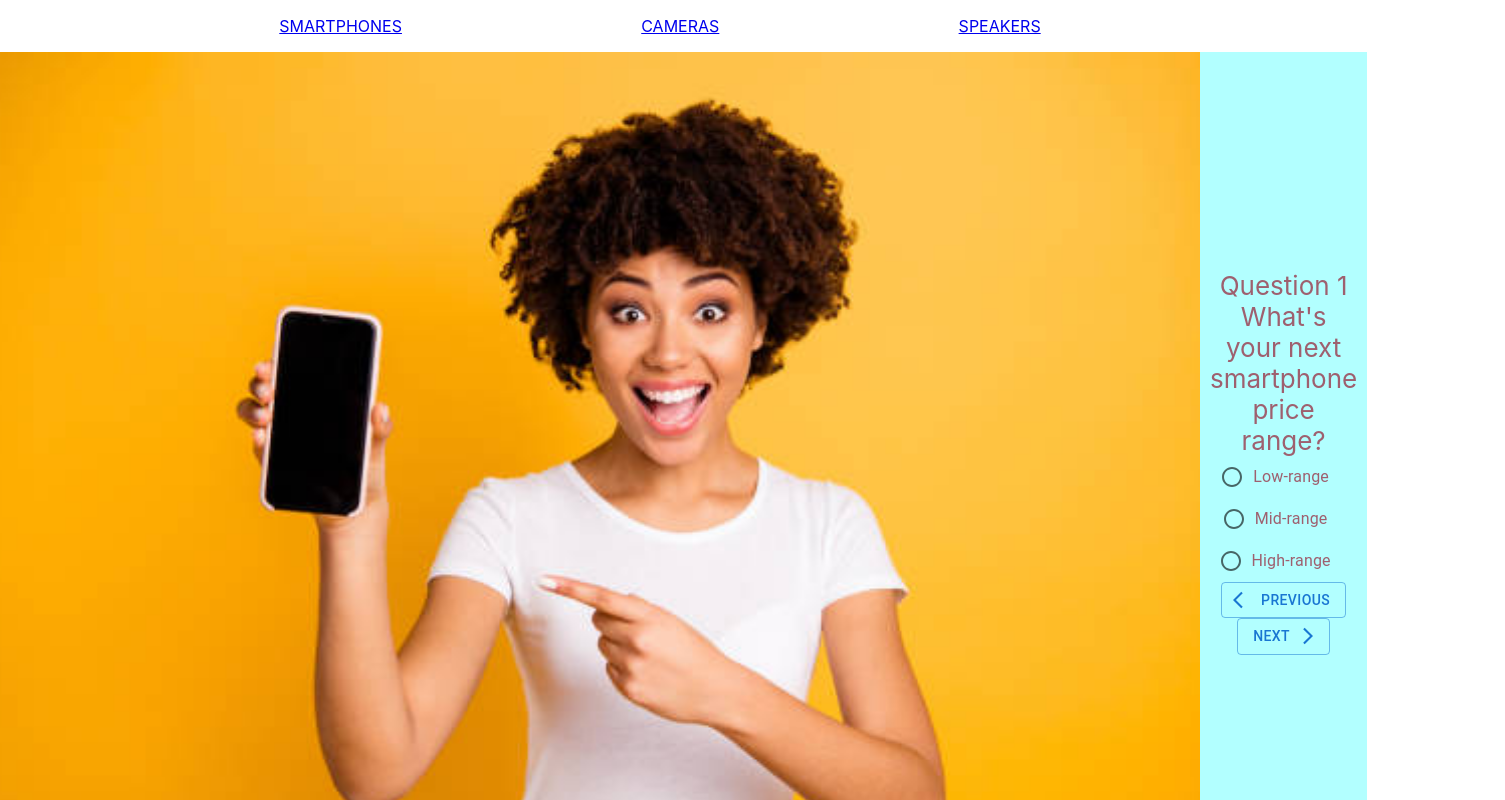
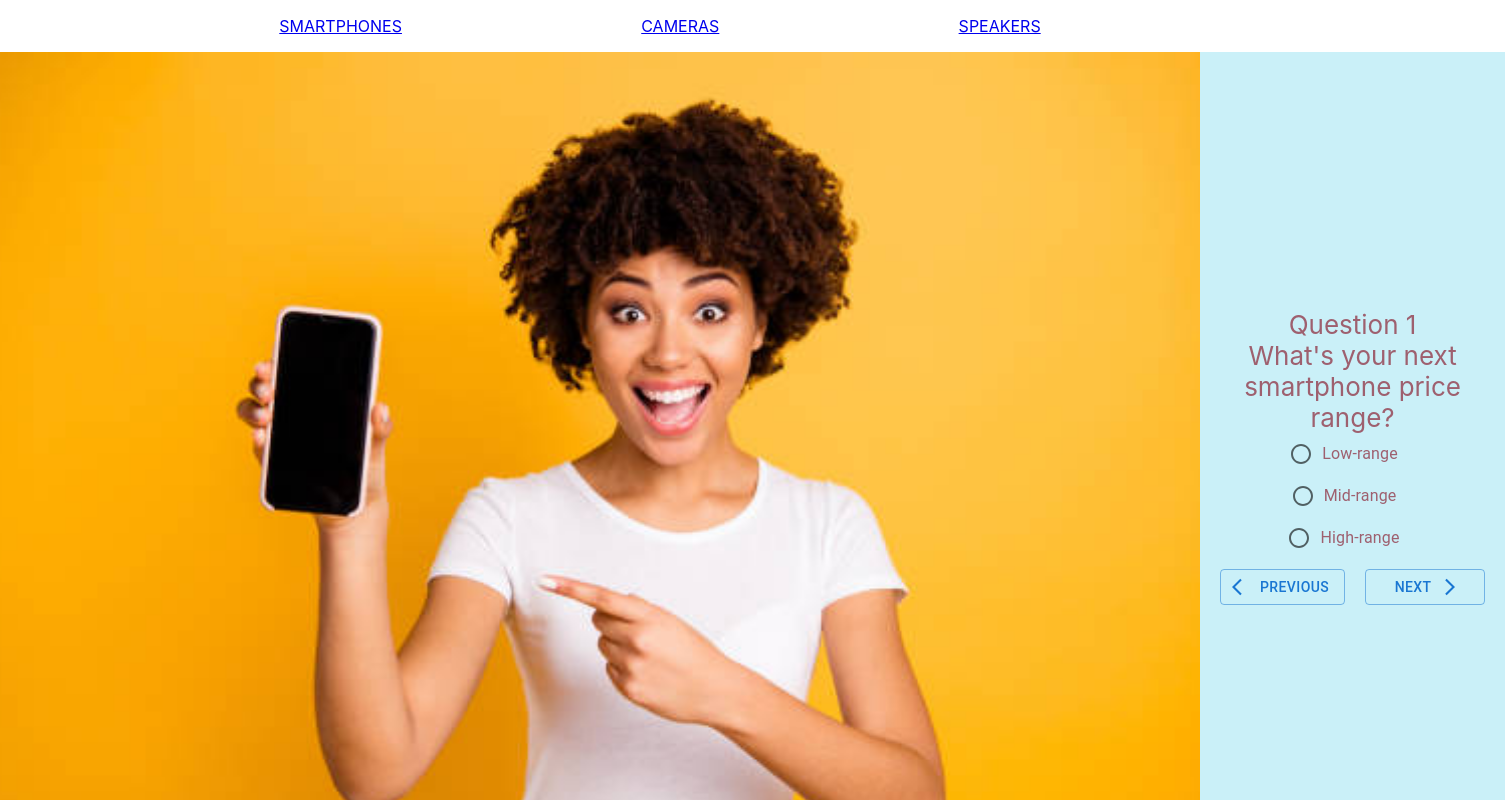
Before and after one commit to e2heidari/find-my-phone, a React (Create React App) app: page /smartphones in a window 1280 px wide. Shown: the top 800 px of the page, 1505 px wide, since content can reach past the window. Built offline with nearby package versions, Linux system fonts and the light colour scheme.

Commit message:
change background color and add functionality

```diff
--- a/src/components/Smartphones/Smartphones.js
+++ b/src/components/Smartphones/Smartphones.js
@@ -5,7 +5,7 @@ import Option from "./Option";
 import { useState } from "react";
 import React from "react";
 import phoneData from "../../jsonFiles/phoneData.json";
-import { FormContainer, Form, Image } from "./styled";
+import { FormContainer, Form, Image, ButtonContainer } from "./styled";
 import { useHistory } from "react-router-dom";
 import ArrowForwardIosIcon from "@mui/icons-material/ArrowForwardIos";
 import Button from "@mui/material/Button";
@@ -44,7 +44,9 @@ function Smartphones() {
   // }
   const choose = () => {
     if (answers[0] === "High-range") {
-      var newMainFilter = phoneData.filter((goal) => goal.priceRange === "1");
+      var newMainFilter = phoneData.filter(
+        (goal) => Number(goal.priceRange) >= 1200
+      );
     }
     console.log(newMainFilter);
     history.push({
@@ -62,11 +64,15 @@ function Smartphones() {
         Question {current + 1}
         <Question question={questions[current].question} />
         <RadioGroup name="radio-buttons-group">{optionComponent}</RadioGroup>
-        <div>
+        <ButtonContainer>
           <Button
             onClick={() => (current - 1 >= 0 ? setCurrent(current - 1) : null)}
             variant="outlined"
             startIcon={<ArrowBackIosIcon />}
+            style={{
+              minWidth: "120px",
+              margin: "10px",
+            }}
           >
             Previous
           </Button>
@@ -77,15 +83,27 @@ function Smartphones() {
               }
               variant="outlined"
               endIcon={<ArrowForwardIosIcon />}
+              style={{
+                minWidth: "120px",
+                margin: "10px",
+              }}
             >
               Next
             </Button>
           ) : (
-            <Button onClick={choose} variant="outlined" endIcon={<DoneIcon />}>
+            <Button
+              onClick={choose}
+              variant="outlined"
+              endIcon={<DoneIcon />}
+              style={{
+                minWidth: "120px",
+                margin: "10px",
+              }}
+            >
               Submit
             </Button>
           )}
-        </div>
+        </ButtonContainer>
       </Form>
     </FormContainer>
   );
--- a/src/components/Smartphones/styled.js
+++ b/src/components/Smartphones/styled.js
@@ -4,6 +4,7 @@ export const FormContainer = styled.div`
   display: flex;
   flex-direction: row;
   text-align: center;
+  align-content: space-between;
   width: 100vw;
   @media (max-width: 768px) {
     flex-direction: column;
@@ -11,7 +12,7 @@ export const FormContainer = styled.div`
 `;
 
 export const Form = styled.div`
-  background-color: #b2ffff;
+  background-color: #caf0f8;
   min-height: 100vh;
   width: 100vw;
   display: flex;
@@ -26,3 +27,7 @@ export const Image = styled.img`
   min-height: 100vh;
   object-fit: cover;
 `;
+export const ButtonContainer = styled.div`
+  display: flex;
+  flex-direction: row;
+`;
```
